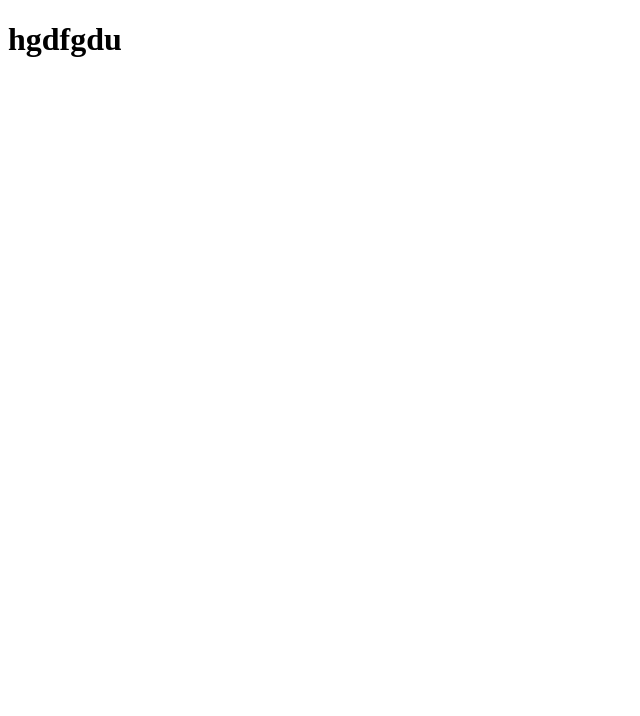
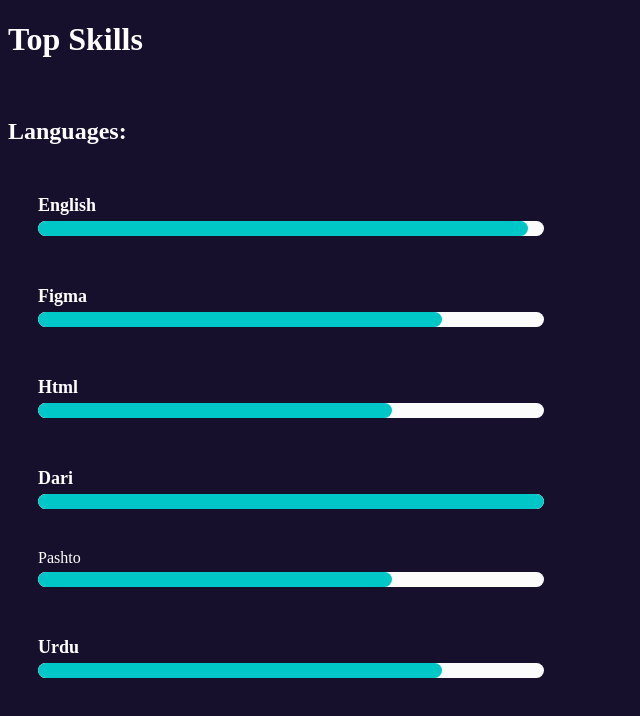
Before and after one commit to NadiaNoori/portfolio, a plain HTML site: page skill.html in a window 1280 px wide. Shown: the whole page, without its empty margins (0-640 px from the left). Drawn offline with Linux system fonts and the light colour scheme.

Commit message:
add a css file for skills

```diff
--- /dev/null
+++ b/skill.css
@@ -0,0 +1,64 @@
+body {
+    background-color: rgba(15, 9, 39, 0.968); /* Dark background */
+    color: #ffffff;
+    font-family: 'Times New Roman', Times, serif;
+}
+.skill {
+    margin: 20px 0;
+    margin-top: 40px;
+}
+.h1{
+text-align: center;
+}
+.h3{
+    margin-left: 40px;
+
+}
+.skill-logo {
+    display: flex;
+    align-items: center;
+    margin-bottom: 5px;
+}
+.skill-logo span {
+    font-size: 18px;
+    font-weight: bold;
+    margin-left: 30px;
+    margin-top: 10px;
+}
+
+.skill-bar {
+    background-color: #fcfbfb;
+    border-radius: 25px;
+    overflow: hidden;
+    height: 15px;
+    width: 40%;
+    margin-left: 30px;
+
+}
+
+.progress {
+    height: 100%;
+    border-radius: 25px;
+    background-color: #00c7c7;
+}
+.english {
+    width: 97%;
+}
+.figma {
+    width: 80%;
+}
+.html{
+    width: 70%;
+}
+.free{
+    width: 70%;
+}
+.dari{
+    width: 100%;
+}
+.urdu{
+    width: 80%;
+}
+.pashto{
+    width: 70%;
+}
--- a/skill.html
+++ b/skill.html
@@ -3,10 +3,66 @@
 <head>
     <meta charset="UTF-8">
     <meta name="viewport" content="width=device-width, initial-scale=1.0">
-    <title>Document</title>
+    <title>Skill</title>
+    <link rel="stylesheet" href="skill.css">
 </head>
 <body>
-    <h1>hgdfgdu</h1>
+        <h1>Top Skills</h1><br>
+        <h2>Languages:</h2>
+    <div class="skill">
+        <div class="skill-logo">
+            <span>English</span>
+        </div>
+        <div class="skill-bar">
+            <div class="progress english"></div>
+        </div>
+    </div>
+
+    <div class="skill">
+        <div class="skill-logo">
+            <span>Figma</span>
+        </div>
+        <div class="skill-bar">
+            <div class="progress figma"></div>
+        </div>
+    </div>
+
+    <div class="skill">
+        <div class="skill-logo">
+            <span>Html</span>
+        </div>
+        <div class="skill-bar">
+            <div class="progress html"></div>
+        </div>
+    </div>
+
+    <div class="skill">
+        <div class="skill-logo">
+            <span>Dari</span>
+        </div>
+        <div class="skill-bar">
+            <div class="progress dari"></div>
+        </div>
+    </div>
+
+    <div class="skill">
+        <div class="skill-logo">
+            <span></span>Pashto</span>
+        </div>
+        <div class="skill-bar">
+            <div class="progress pashto"></div>
+        </div>
+    </div>
+
+    <div class="skill">
+        <div class="skill-logo">
+            <span>Urdu</span>
+        </div>
+        <div class="skill-bar">
+            <div class="progress urdu"></div>
+        </div>
+    </div>
+
 
 </body>
 </html>
```
Also changed, not shown: home.html (+8 -12 lines), styleh.css (+6 -11 lines).
